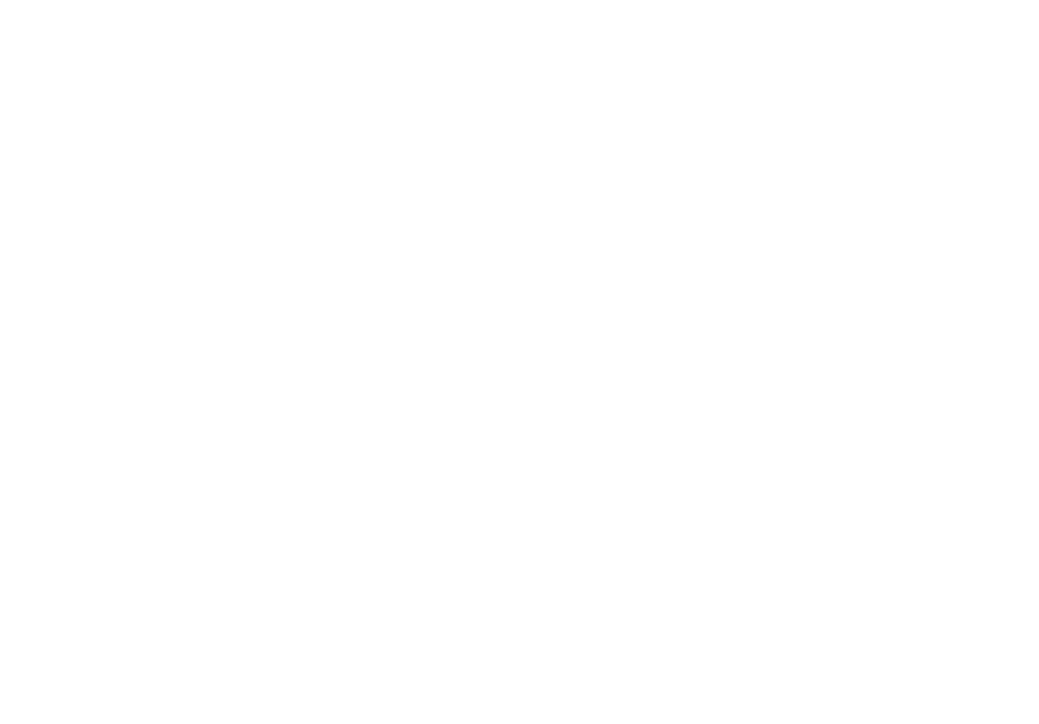
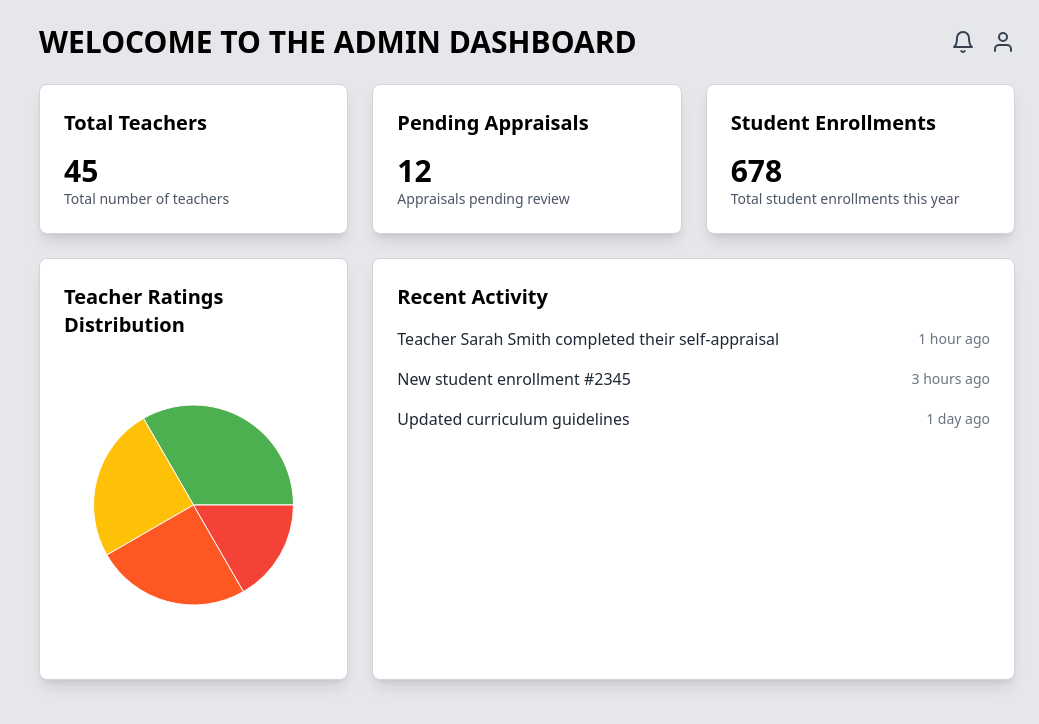
Before and after one commit to jsscoder/SIH_2024_Frontend, a React (Vite) app: page /login/adminDashboard in a window 1280 px wide. Before the commit this address had no page. Shown: the top 724 px of the page, without its empty margins (241-1280 px from the left). Built offline with nearby package versions, Linux system fonts and the light colour scheme.

Commit message:
changes to dashboard

```diff
--- a/package.json
+++ b/package.json
@@ -28,9 +28,12 @@
     "lucide-react": "^0.438.0",
     "react": "^18.3.1",
     "react-dom": "^18.3.1",
+    "react-feather": "^2.0.10",
     "react-icons": "^5.3.0",
     "react-redux": "^9.1.2",
     "react-router-dom": "^6.26.1",
+    "recharts": "^2.12.7",
+    "sih-frontend": "file:",
     "tailwind-merge": "^2.5.2"
   },
   "devDependencies": {
--- a/src/App.jsx
+++ b/src/App.jsx
@@ -1,9 +1,10 @@
 import { useState } from 'react'
 
-import { BrowserRouter, Route ,Routes} from 'react-router-dom'
+import { BrowserRouter, Route, Routes } from 'react-router-dom'
 import { LandingPage } from './pages/LandingPage/Landing'
 import Login from './Components/Login/Login'
 import Overlayer from './pages/Overlay/Overlayer'
+import AdminDashboard from './Components/Dashboard/AdminDashboard'
 
 function App() {
   const [count, setCount] = useState(0)
@@ -13,8 +14,11 @@ function App() {
 
       <BrowserRouter>
         <Routes>
+        <Route path="/login/adminDashboard" element={<AdminDashboard />} />
           <Route path="/" element={<LandingPage />} />
-          <Route path="/login" element={<Overlayer/>} />
+          <Route path="/login" element={<Overlayer />} />
+
+
 
         </Routes>
       </BrowserRouter>
--- /dev/null
+++ b/src/Components/Dashboard/AdminDashboard.jsx
@@ -0,0 +1,137 @@
+// src/components/Dashboard.js
+import React, { useState } from 'react';
+import { Menu, X, Bell, User } from 'react-feather'; // Feather icons for menu, close, notifications, and user
+import { Link } from 'react-router-dom';
+import { PieChart, Pie, Cell, ResponsiveContainer } from 'recharts'; // Chart library for data visualization
+
+const drawerWidth = 240;
+
+const AdminDashboard = () => {
+  const [isOpen, setIsOpen] = useState(false);
+
+  const toggleSidebar = () => setIsOpen(!isOpen);
+
+  const data = [
+    { name: 'A+', value: 400 },
+    { name: 'A', value: 300 },
+    { name: 'B', value: 300 },
+    { name: 'C', value: 200 },
+  ];
+
+  const COLORS = ['#4CAF50', '#FFC107', '#FF5722', '#F44336'];
+
+  return (
+    <div className="flex h-screen bg-gray-200">
+      {/* Sidebar */}
+      <div className={`fixed inset-y-0 left-0 bg-blue-800 text-white w-64 transform ${isOpen ? 'translate-x-0' : '-translate-x-full'} transition-transform duration-300 ease-in-out`}>
+        <div className="flex items-center justify-between p-4 border-b border-blue-700">
+          <h2 className="text-xl font-semibold">Principal Dashboard</h2>
+          <button onClick={toggleSidebar} className="text-white lg:hidden">
+            <X size={24} />
+          </button>
+        </div>
+        <nav className="mt-6">
+          <ul>
+            <li>
+              <Link to="/" className="flex items-center px-4 py-2 text-white hover:bg-blue-700">
+                <span className="mr-3">📈</span> Dashboard
+              </Link>
+            </li>
+            <li>
+              <Link to="/appraisals" className="flex items-center px-4 py-2 text-white hover:bg-blue-700">
+                <span className="mr-3">✍️</span> Teacher Appraisals
+              </Link>
+            </li>
+            <li>
+              <Link to="/students" className="flex items-center px-4 py-2 text-white hover:bg-blue-700">
+                <span className="mr-3">🎓</span> Student Performance
+              </Link>
+            </li>
+            <li>
+              <Link to="/settings" className="flex items-center px-4 py-2 text-white hover:bg-blue-700">
+                <span className="mr-3">⚙️</span> Settings
+              </Link>
+            </li>
+            <li>
+              <Link to="/logout" className="flex items-center px-4 py-2 text-white hover:bg-blue-700">
+                <span className="mr-3">🚪</span> Logout
+              </Link>
+            </li>
+          </ul>
+        </nav>
+      </div>
+
+      {/* Main content */}
+      <div className="flex-1 ml-64 p-6">
+        <header className="flex items-center justify-between mb-6">
+          <button onClick={toggleSidebar} className="text-gray-700 lg:hidden">
+            <Menu size={24} />
+          </button>
+          <h1 className="text-3xl font-semibold">WELOCOME TO THE ADMIN DASHBOARD</h1>
+          <div className="flex items-center space-x-4">
+            <button className="text-gray-700">
+              <Bell size={24} />
+            </button>
+            <button className="text-gray-700">
+              <User size={24} />
+            </button>
+          </div>
+        </header>
+
+        <div className="grid gap-6 md:grid-cols-2 lg:grid-cols-3">
+          {/* Stats Cards */}
+          <div className="bg-white p-6 rounded-lg shadow-lg border border-gray-300">
+            <h2 className="text-xl font-semibold mb-4">Total Teachers</h2>
+            <p className="text-3xl font-bold">45</p>
+            <p className="text-sm text-gray-600">Total number of teachers</p>
+          </div>
+          <div className="bg-white p-6 rounded-lg shadow-lg border border-gray-300">
+            <h2 className="text-xl font-semibold mb-4">Pending Appraisals</h2>
+            <p className="text-3xl font-bold">12</p>
+            <p className="text-sm text-gray-600">Appraisals pending review</p>
+          </div>
+          <div className="bg-white p-6 rounded-lg shadow-lg border border-gray-300">
+            <h2 className="text-xl font-semibold mb-4">Student Enrollments</h2>
+            <p className="text-3xl font-bold">678</p>
+            <p className="text-sm text-gray-600">Total student enrollments this year</p>
+          </div>
+
+          {/* Pie Chart */}
+          <div className="bg-white p-6 rounded-lg shadow-lg border border-gray-300 col-span-2 lg:col-span-1">
+            <h2 className="text-xl font-semibold mb-4">Teacher Ratings Distribution</h2>
+            <ResponsiveContainer width="100%" height={300}>
+              <PieChart>
+                <Pie data={data} cx="50%" cy="50%" outerRadius={100} fill="#8884d8" dataKey="value">
+                  {data.map((entry, index) => (
+                    <Cell key={`cell-${index}`} fill={COLORS[index % COLORS.length]} />
+                  ))}
+                </Pie>
+              </PieChart>
+            </ResponsiveContainer>
+          </div>
+
+          {/* Recent Activity */}
+          <div className="bg-white p-6 rounded-lg shadow-lg border border-gray-300 col-span-2 lg:col-span-2">
+            <h2 className="text-xl font-semibold mb-4">Recent Activity</h2>
+            <ul className="space-y-4">
+              <li className="flex items-center justify-between">
+                <span className="text-gray-800">Teacher Sarah Smith completed their self-appraisal</span>
+                <span className="text-gray-500 text-sm">1 hour ago</span>
+              </li>
+              <li className="flex items-center justify-between">
+                <span className="text-gray-800">New student enrollment #2345</span>
+                <span className="text-gray-500 text-sm">3 hours ago</span>
+              </li>
+              <li className="flex items-center justify-between">
+                <span className="text-gray-800">Updated curriculum guidelines</span>
+                <span className="text-gray-500 text-sm">1 day ago</span>
+              </li>
+            </ul>
+          </div>
+        </div>
+      </div>
+    </div>
+  );
+};
+
+export default AdminDashboard;
--- a/src/Components/Dashboard/Dashboard.jsx
+++ /dev/null
@@ -1,13 +0,0 @@
-import React from 'react'
-
-const Dashboard = () => {
-  return (
-    <div>
-
-            <h1>hello sih </h1>
-
-    </div>
-  )
-}
-
-export default Dashboard
```
Also changed, not shown: src/Components/Dashboard/TeacherDashBoard.jsx (added), 2 other files (tests, documents, lock files or other folders).
